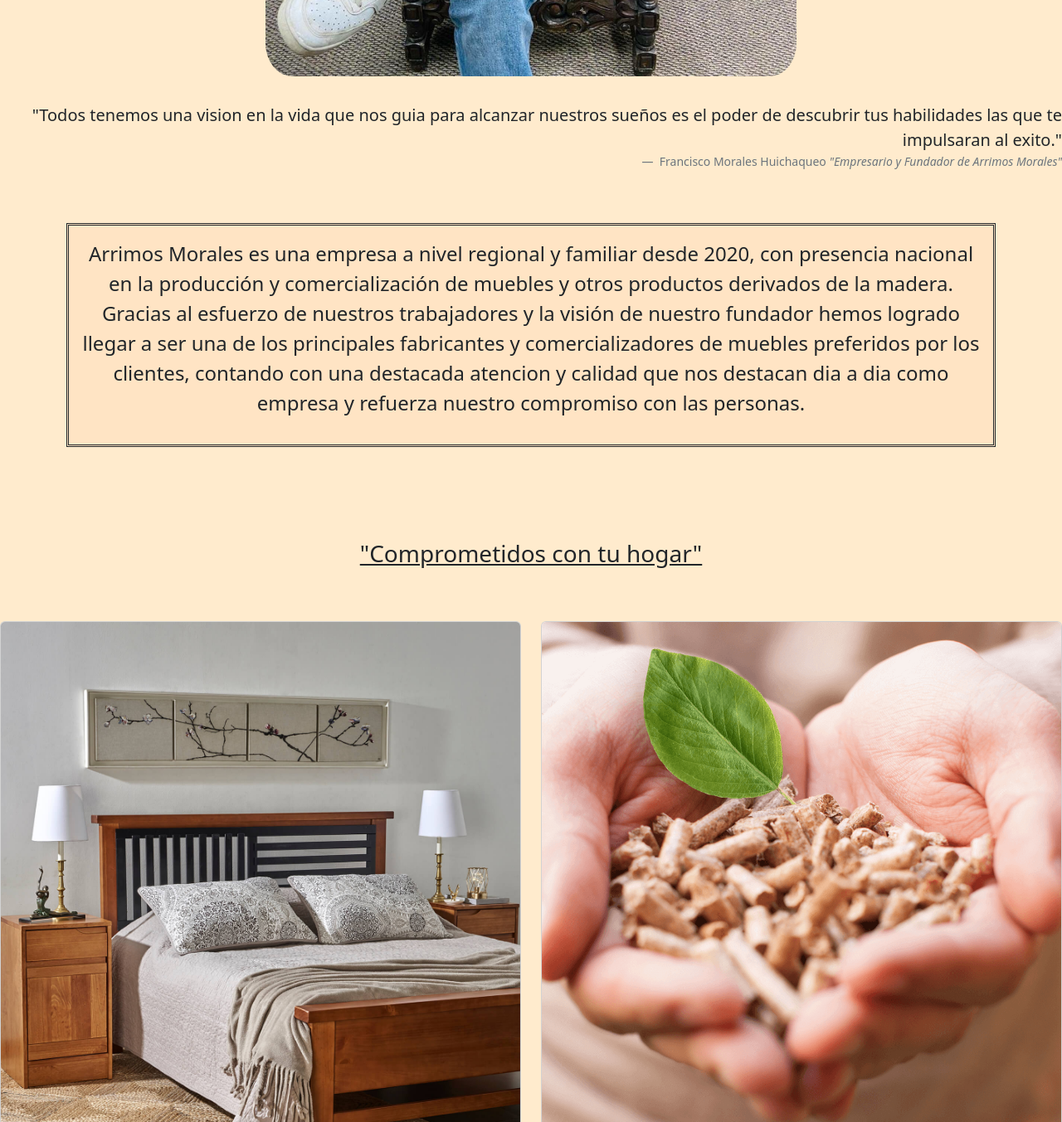
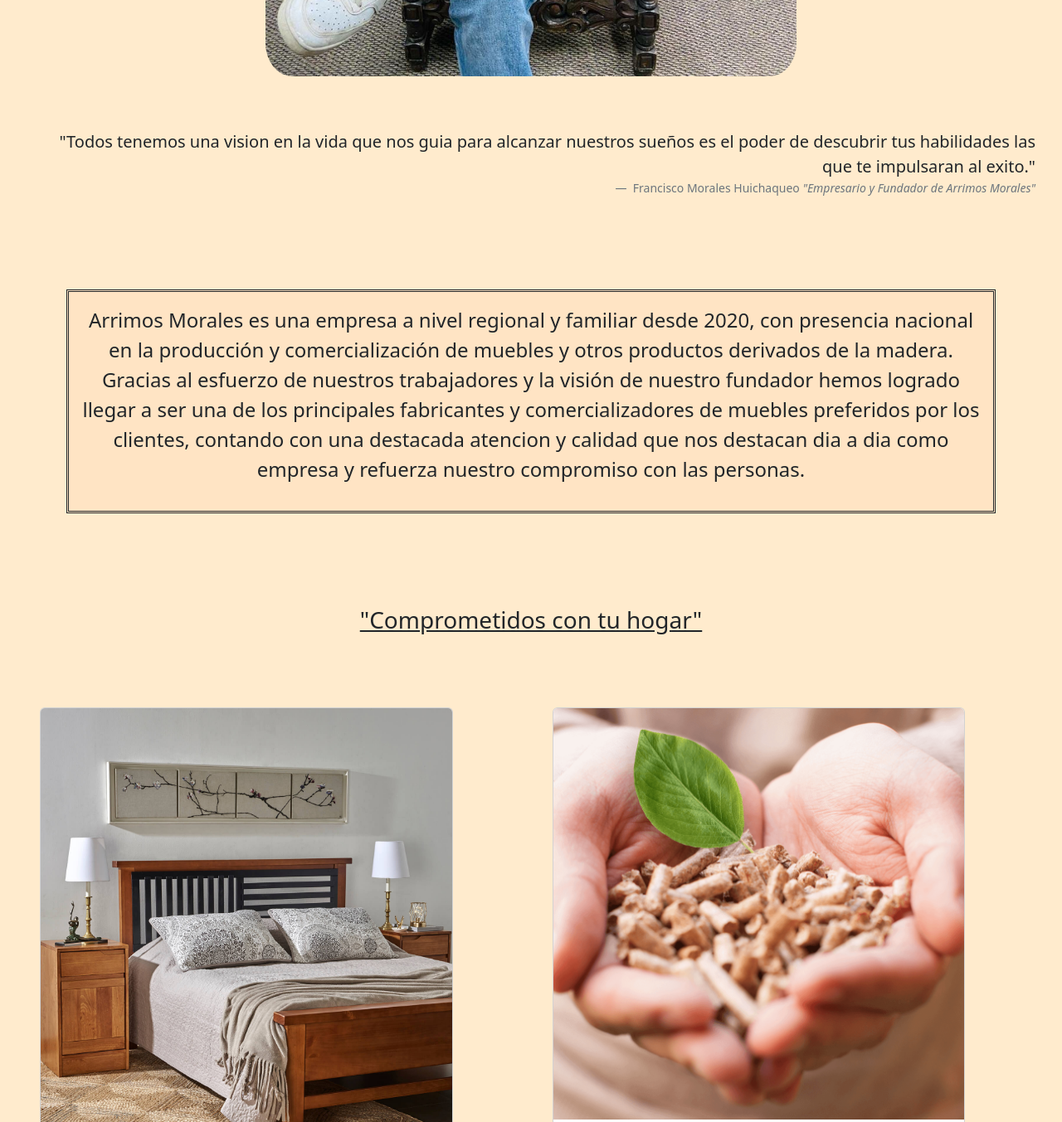
Before and after one commit to AnaElizabethA/pre-entrega2-AnaAliaga, a plain HTML site: page pages/historia.html in a window 1280 px wide. Shown: the part 1160-2513 px from the top of the page at 83% size. Drawn offline with nearby package versions, Linux system fonts and the light colour scheme.

Commit message:
listos los arreglos a mi historia

```diff
--- a/css/styles.css
+++ b/css/styles.css
@@ -70,6 +70,12 @@
     margin: 2rem;
 }
 
+.text-end {
+    display: inline-block;
+    margin: 2rem;
+
+}
+
 .parrafoH {
     display: flex;
     margin: 4rem 5rem;
@@ -78,6 +84,14 @@
     text-align: center;
     font-size: 1.5rem;
     border-style: double;
+}
+
+.col {
+    display: inline-block;
+    width: 40%;
+    margin: 3rem;
+
+
 }
 
 .fotos img{
```
